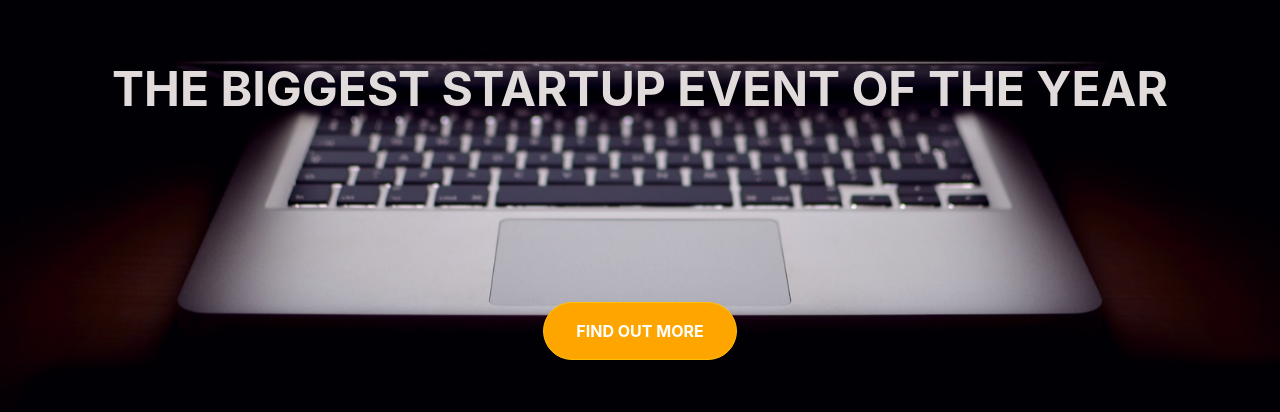
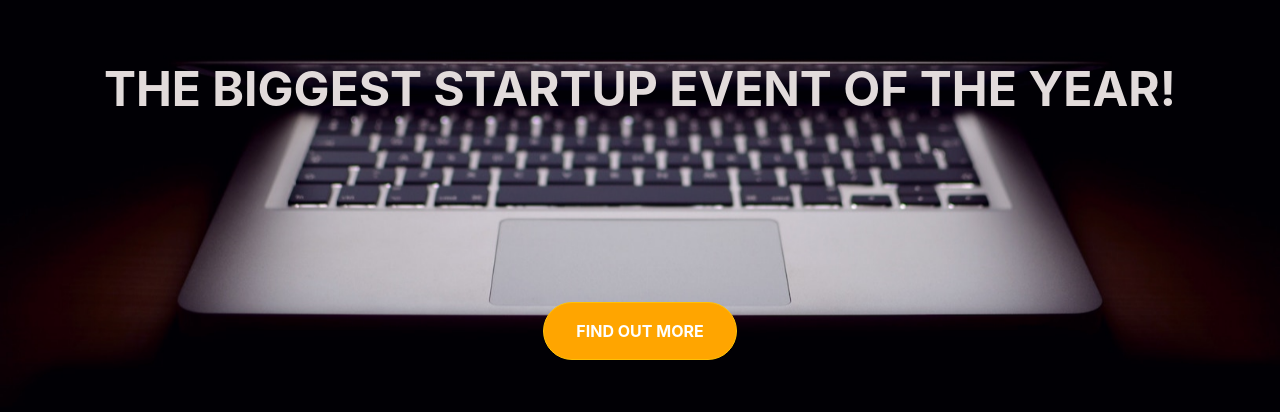
Before and after one commit to billievillegas/landingpage, a plain HTML site: page index.html in a window 1280 px wide. Shown: the part 252-664 px from the top of the page. Drawn offline with nearby package versions, Linux system fonts and the light colour scheme.

Commit message:
Update index.html

```diff
--- a/index.html
+++ b/index.html
@@ -19,7 +19,7 @@
       <div class="row">
         <header class="text-center col-12">
           <h1 class="text-uppercase">
-            <strong>The Biggest Startup Event of the Year</strong>
+            <strong>The Biggest Startup Event of the Year!</strong>
           </h1>
         </header>
         <div class="buffer"></div>
```
